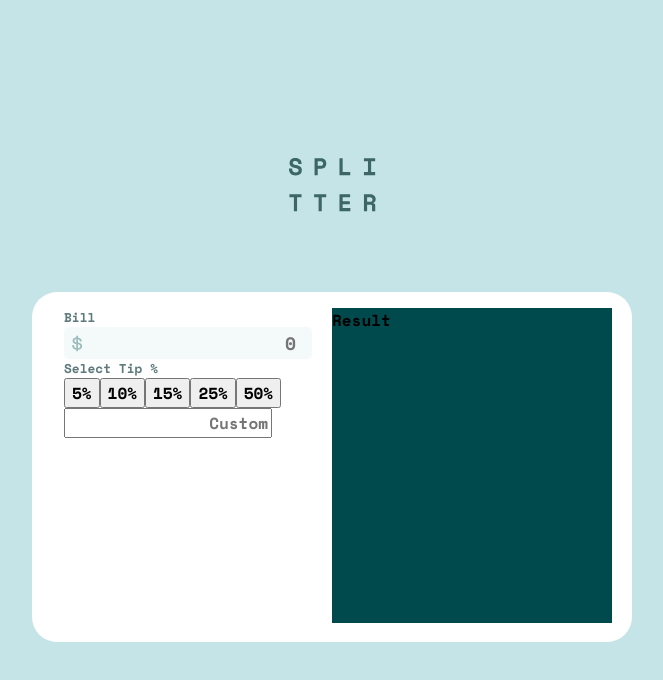
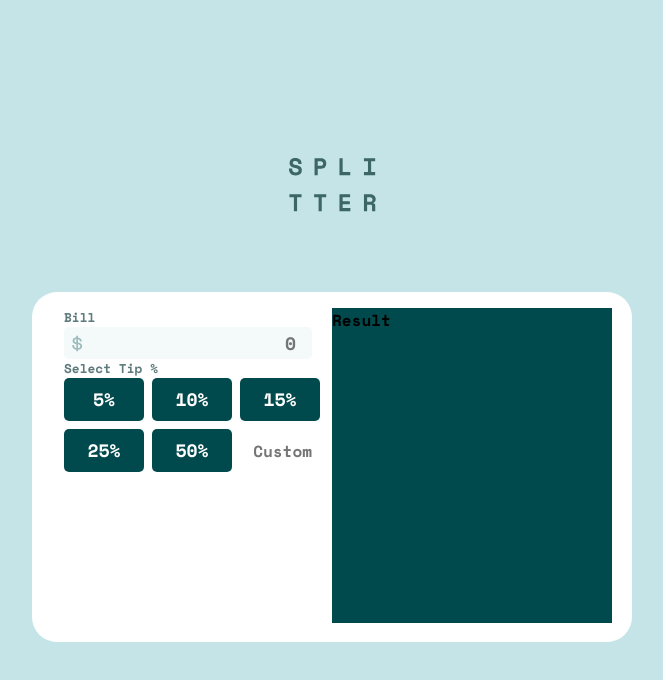
Before and after one commit to okutewonah/fm-tip-calculator, a React (Create React App) app: page / in a window 1280 px wide. Shown: the top 680 px of the page, without its empty margins (308-971 px from the left). Built offline with nearby package versions, Linux system fonts and the light colour scheme.

Commit message:
tip buttons styling

```diff
--- a/src/App.css
+++ b/src/App.css
@@ -114,6 +114,28 @@ input {
   color: var(--very-dark-cyan);
   font-size: 18px;
 }
+.tips {
+  display: grid;
+  grid-template-columns: 1fr 1fr 1fr;
+  grid-gap: .5rem;
+}
+.tips input {
+  width: 5rem;
+  padding-right: .5rem;
+  border-radius: 5px;
+  border: none;
+}
+.tips button {
+  background-color: var(--very-dark-cyan);
+  color: var(--white);
+  border-radius: 5px;
+  border: none;
+}
+button {
+  font-size: 18px;
+  padding: .5rem 0;
+  width: 5rem;
+}
 .result-content {
   height: 315px;
   width: 280px;
```
